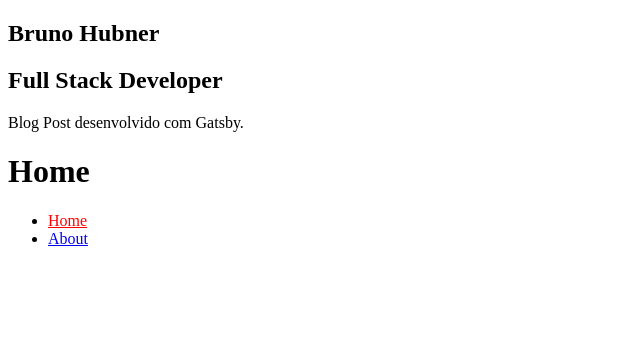
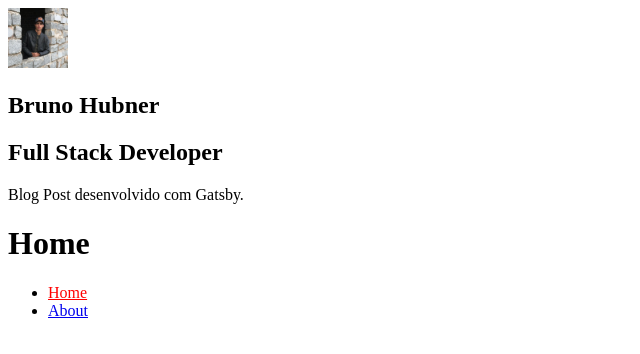
Before and after one commit to brunohubner/gatsby-blog, a Gatsby site: page / in a window 1280 px wide. Shown: the whole page, without its empty margins (0-640 px from the left). Built offline with nearby package versions, Linux system fonts and the light colour scheme; Gatsby itself is replaced by a stand-in of ours.

Commit message:
feat: add profile photo

```diff
--- /dev/null
+++ b/src/components/Avatar/index.jsx
@@ -0,0 +1,25 @@
+import React from "react"
+import PropTypes from "prop-types"
+// import * as S from "./styled"
+import { useStaticQuery, graphql } from "gatsby"
+import Img from "gatsby-image"
+
+export default function Avatar({ children }) {
+    const { avatarImage } = useStaticQuery(graphql`
+        query {
+            avatarImage: file(relativePath: { eq: "profile-photo.png" }) {
+                childImageSharp {
+                    fixed(width: 60, height: 60) {
+                        ...GatsbyImageSharpFixed
+                    }
+                }
+            }
+        }
+    `)
+
+    return <Img fixed={avatarImage.childImageSharp.fixed} />
+}
+
+Avatar.propTypes = {
+    children: PropTypes.node.isRequired
+}
--- a/src/components/Profile/index.jsx
+++ b/src/components/Profile/index.jsx
@@ -2,6 +2,7 @@ import React from "react"
 import PropTypes from "prop-types"
 // import * as S from "./styled"
 import { useStaticQuery, graphql } from "gatsby"
+import Avatar from "../Avatar"
 
 export default function Profile({ children }) {
     const {
@@ -22,6 +23,7 @@ export default function Profile({ children }) {
 
     return (
         <div className="Profile-wrapper">
+            <Avatar />
             <h1>{author}</h1>
             <h2>{position}</h2>
             <p>{description}</p>
```
Also changed, not shown: src/images/profile-photo.png (added).
